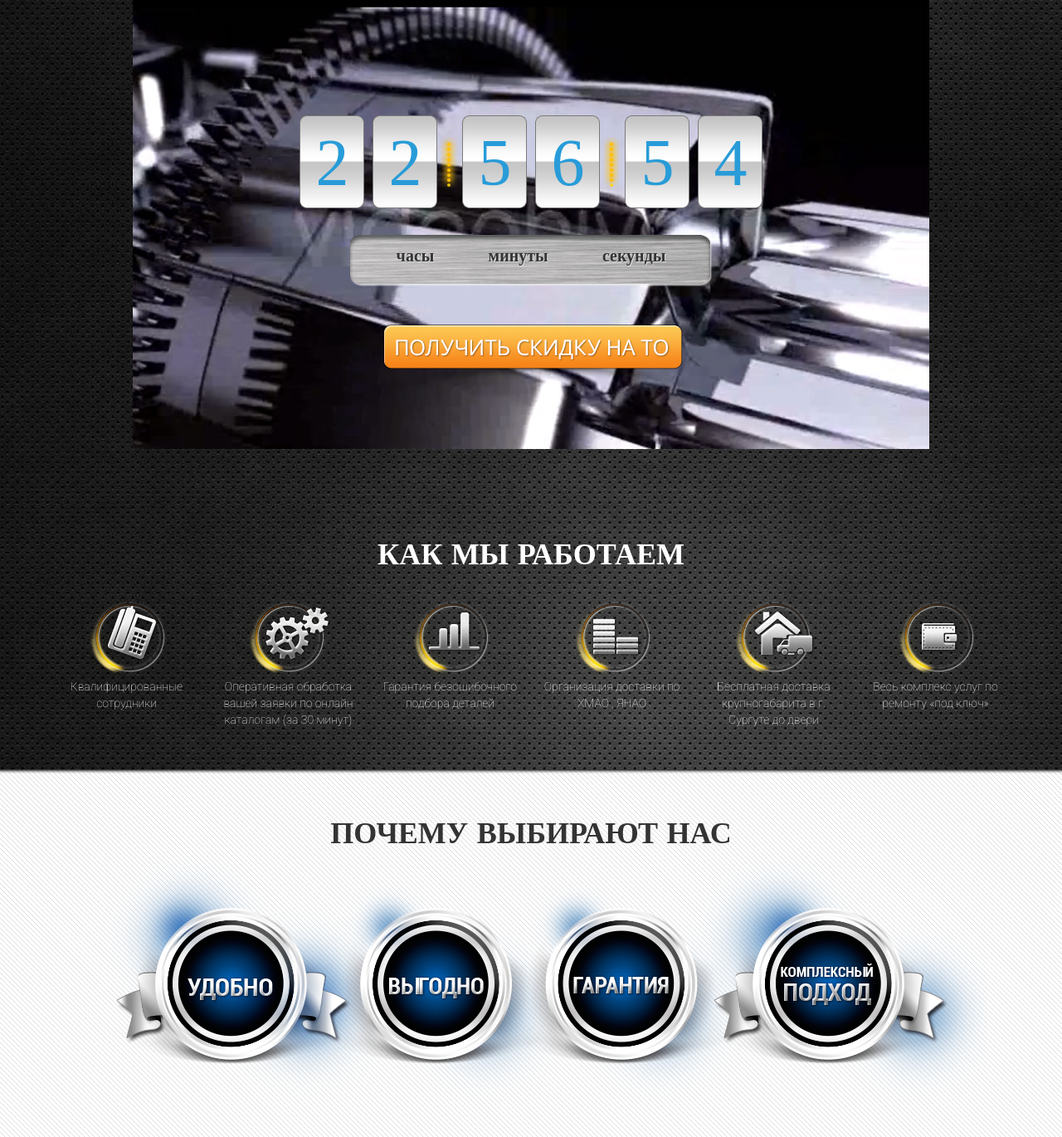
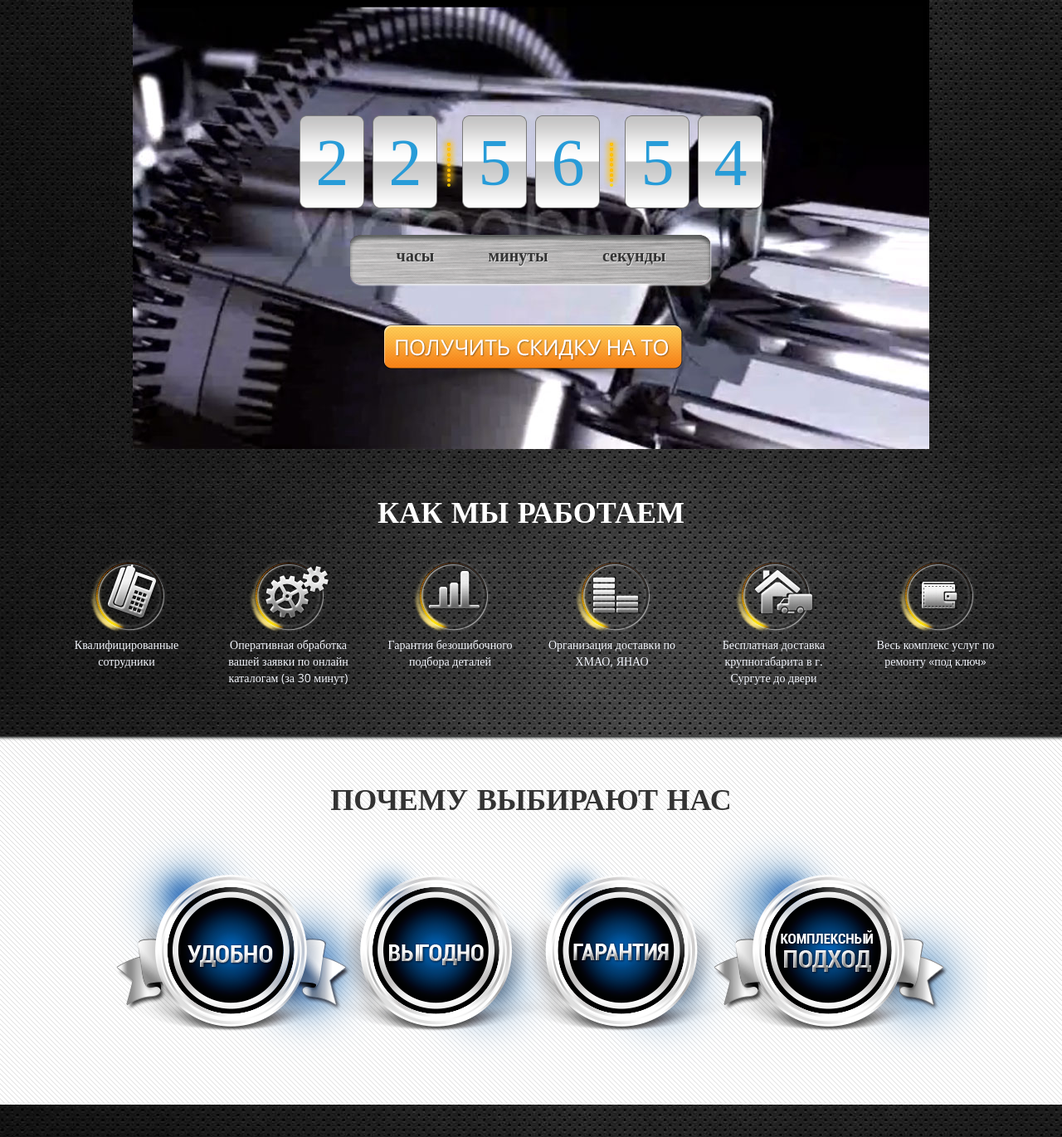
Before and after one commit to lysyuk/cardan86, a PHP site: page / in a window 1280 px wide. Shown: the part 3354-4724 px from the top of the page at 83% size. Run offline with PHP 8.4, Linux system fonts and the light colour scheme.

Commit message:
Fix section-how-work

```diff
--- a/css/custom.css
+++ b/css/custom.css
@@ -203,10 +203,11 @@ h5 {
     margin-top: -70px;
 }
 .section-how-work {
-    padding: 50px 0;
-    color: #fff;
-    font-family: Roboto;
-    font-weight: 100;
+    padding: 0px 0 50px;
+    font-family: Open Sans;
+    font-size: 14px;
+    font-weight: 400;
+    color: #f3f6fd;
 }
 .section-why {
     background: url(../img/white_grey_bg.png) repeat scroll 0 0 rgba(0, 0, 0, 0);
--- a/index.html
+++ b/index.html
@@ -365,28 +365,28 @@
 
                 <div class="row">
                     <div class="col-md-2 text-center">
-                        <img class="line-icon" src="img/2line_icon01.png"><br/>
-                        Квалифицированные<br/>сотрудники
+                        <img class="line-icon" src="img/2line_icon01.png">
+                        <p>Квалифицированные сотрудники</p>
                     </div>
                     <div class="col-md-2 text-center">
-                        <img class="line-icon" src="img/2line_icon02.png"><br/>
-                        Оперативная обработка вашей заявки по онлайн каталогам (за 30 минут)
+                        <img class="line-icon" src="img/2line_icon02.png">
+                        <p>Оперативная обработка вашей заявки по онлайн каталогам (за 30 минут)</p>
                     </div>
                     <div class="col-md-2 text-center">
-                        <img class="line-icon" src="img/2line_icon03.png"><br/>
-                        Гарантия безошибочного подбора деталей
+                        <img class="line-icon" src="img/2line_icon03.png">
+                        <p>Гарантия безошибочного подбора деталей</p>
                     </div>
                     <div class="col-md-2 text-center">
-                        <img class="line-icon" src="img/2line_icon04.png"><br/>
-                        Организация доставки по ХМАО , ЯНАО
+                        <img class="line-icon" src="img/2line_icon04.png">
+                        <p>Организация доставки по ХМАО, ЯНАО</p>
                     </div>
                     <div class="col-md-2 text-center">
-                        <img class="line-icon" src="img/2line_icon05.png"><br/>
-                        Бесплатная доставка крупногабарита в г. Сургуте до двери
+                        <img class="line-icon" src="img/2line_icon05.png">
+                        <p>Бесплатная доставка крупногабарита в г. Сургуте до двери</p>
                     </div>
                     <div class="col-md-2 text-center">
-                        <img class="line-icon" src="img/2line_icon06.png"><br/>
-                        Весь комплекс услуг по ремонту «под ключ»
+                        <img class="line-icon" src="img/2line_icon06.png">
+                        <p>Весь комплекс услуг по ремонту «под ключ»</p>
                     </div>
 
                 </div>
```
